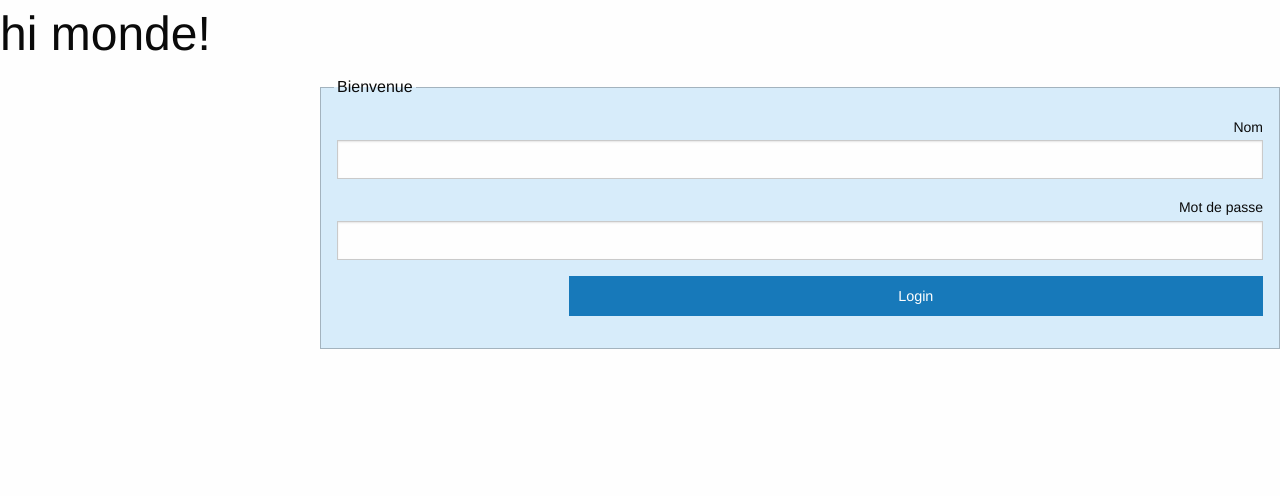
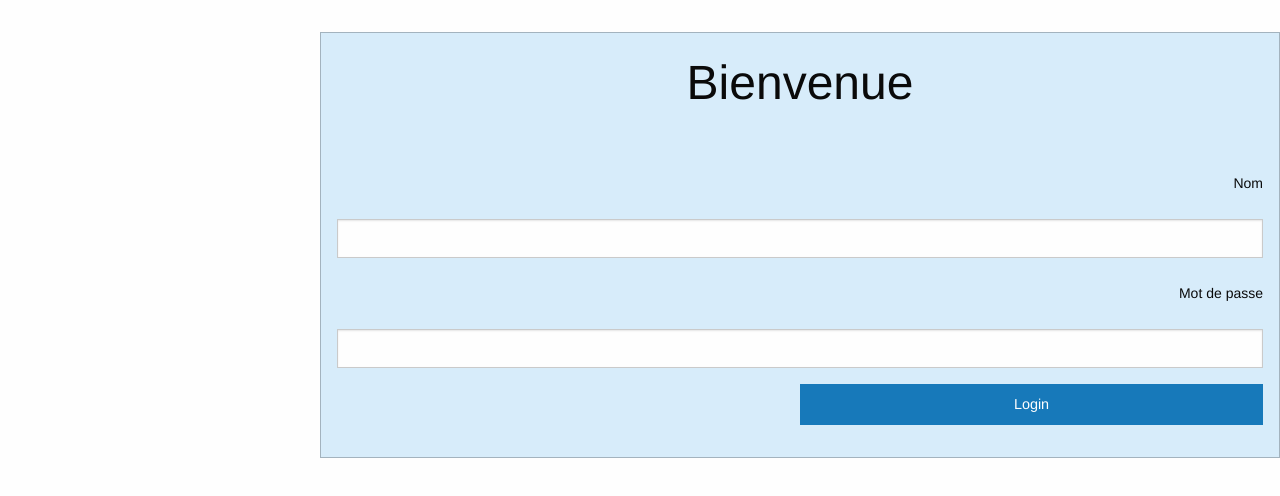
Before and after one commit to millette/feverish, a website: page utils/groupe2016.html in a window 1280 px wide. Drawn offline with nearby package versions, Linux system fonts and the light colour scheme.

Commit message:
Tweak looks a bit.

```diff
--- a/utils/groupe2016.html
+++ b/utils/groupe2016.html
@@ -5,33 +5,36 @@
 <meta name="viewport" content="width=device-width, initial-scale=1.0">
 <link rel="stylesheet" href="//cdnjs.cloudflare.com/ajax/libs/foundation/6.2.3/foundation.min.css">
 <title>hi monde</title>
+<style>
+body > div:first-child { margin-top: 2em; }
+form > fieldset:first-child > h1:first-child { margin-bottom: 1em; }
+</style>
 </head>
 <body>
-<div class="row column small-12">
-  <h1>hi monde!</h1>
+<div class="row column">
   <div class="row">
-  <div class="column small-6 small-offset-3">
+  <div class="column small-12 medium-6 medium-offset-3">
     <form action="/_session?next=/" method="post">
       <fieldset class="fieldset callout primary">
-        <legend>Bienvenue</legend>
+      <h1 class="title text-center">Bienvenue</h1>
       <div class="row">
-        <div class="small-3 column">
-          <label for="nom-label" class="text-right">Nom</label>
+        <div class="small-4 column medium-6">
+          <label for="nom-label" class="text-right middle">Nom</label>
         </div>
-        <div class="small-9 column">
+        <div class="small-8 column medium-6">
           <input type="text" id="nom-label" name="name" required>
         </div>
       </div>
       <div class="row">
-        <div class="small-3 column">
-          <label for="pw-label" class="text-right">Mot de passe</label>
+        <div class="small-4 column medium-6">
+          <label for="pw-label" class="text-right middle">Mot de passe</label>
         </div>
-        <div class="small-9 column">
+        <div class="small-8 column medium-6">
           <input type="password" id="pw-label" name="password" required>
         </div>
       </div>
       <div class="row">
-        <div class="small-offset-3 small-9 column">
+        <div class="small-offset-4 small-8 medium-6 medium-offset-6 column">
           <input class="button expanded" type="submit" value="Login">
         </div>
       </div>
```
